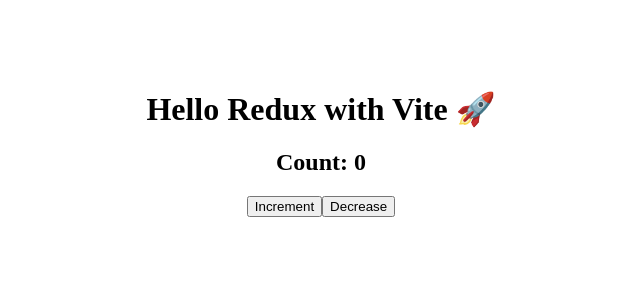
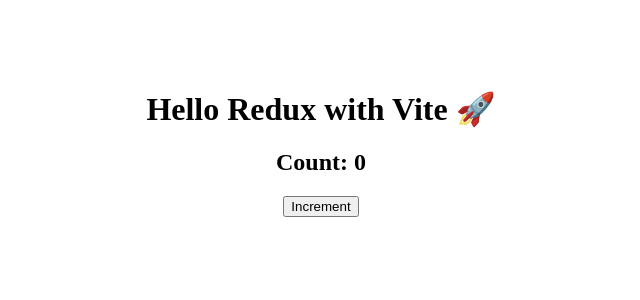
Before and after one commit to Gowtham-503/new_demo, a React (Vite) app: page / in a window 1280 px wide. Shown: the top 300 px of the page, without its empty margins (319-959 px from the left). Built offline with nearby package versions, Linux system fonts and the light colour scheme.

Commit message:
Add new button

```diff
--- a/src/App.jsx
+++ b/src/App.jsx
@@ -13,7 +13,7 @@
       <button onClick={() => dispatch(increment())}>
         Increment
       </button>
-      <button onClick={() => dispatch(decrement()) }> Decrease </button>
+      {/* <button onClick={() => dispatch(decrement()) }> Decrease </button> */}
       {/* <button onClick={() => dispatch(reset())} >reset</button> */}
     </div>
   )
```
Also changed, not shown: 1 other file (tests, documents, lock files or other folders).
